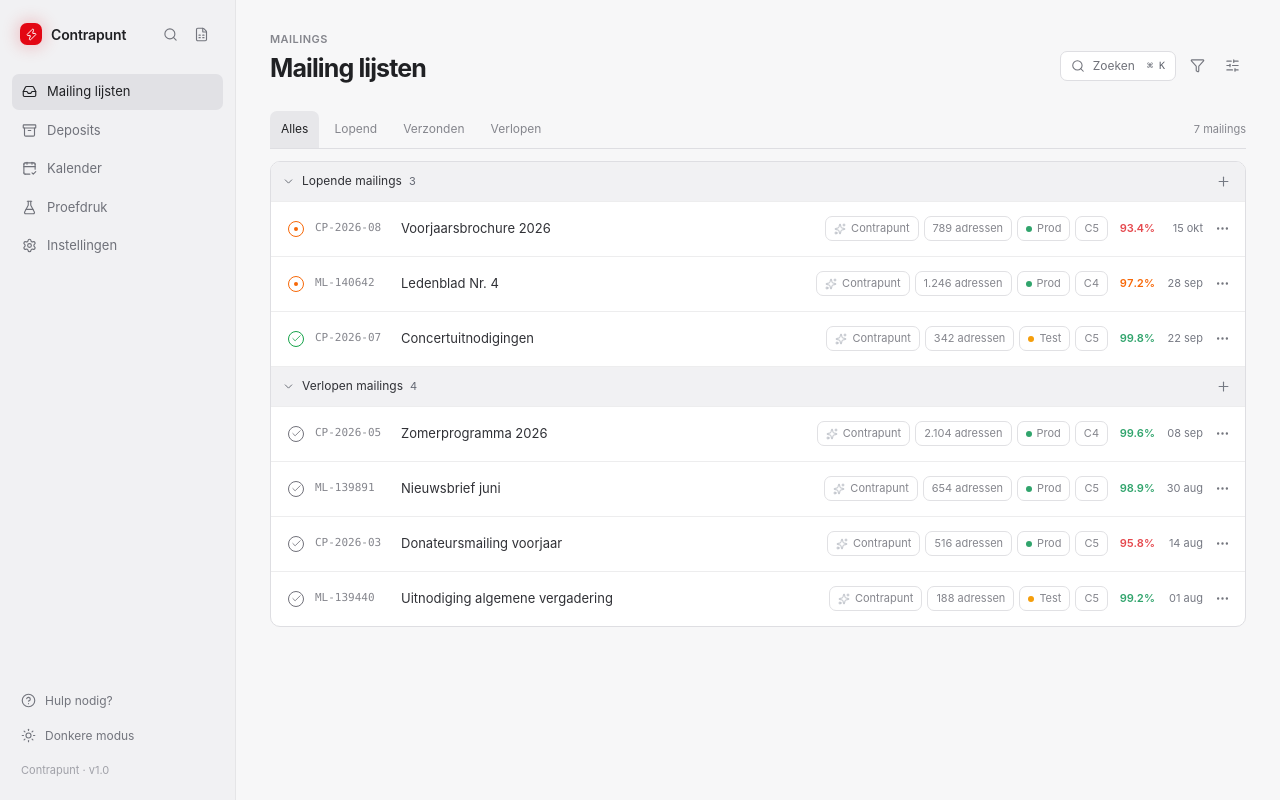
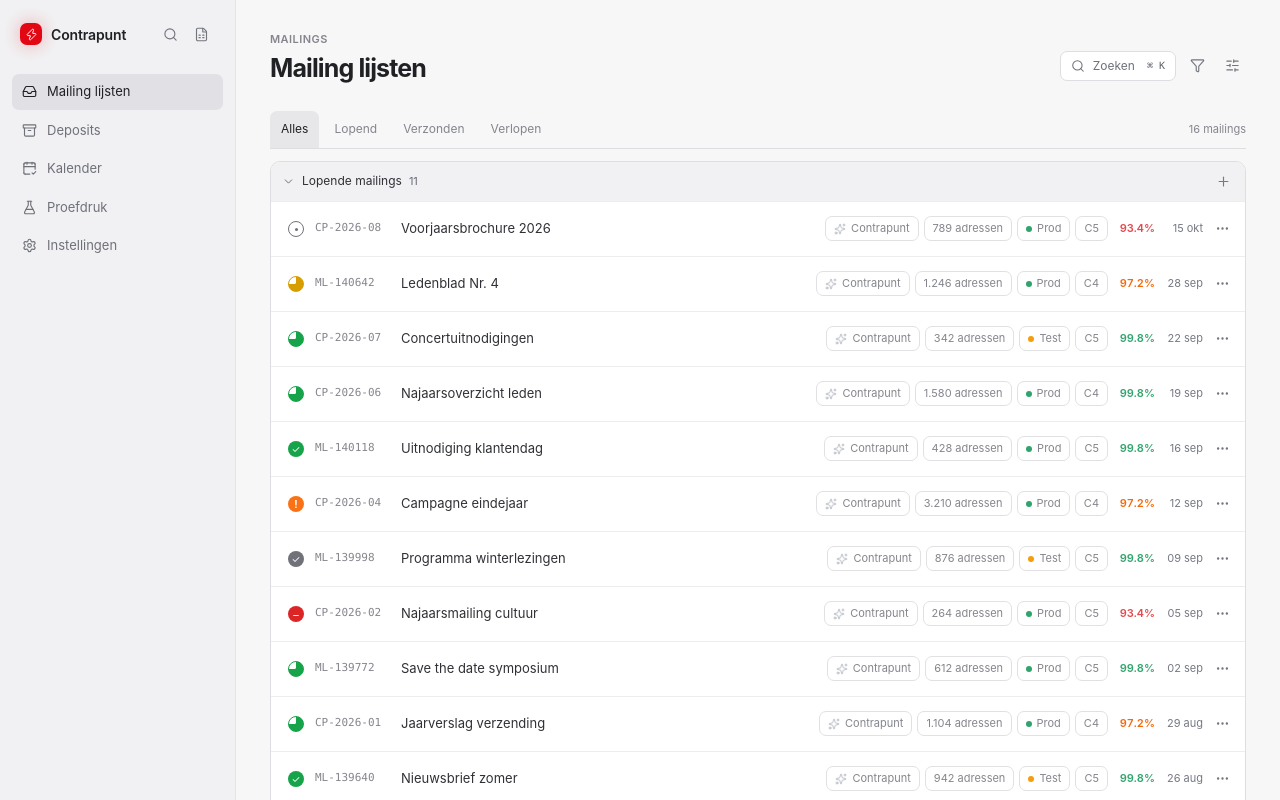
Before and after one commit to markminnoye/bpost-mcp, a Next.js app: page /preview in a window 1280 px wide. Shown: the top 800 px of the page. Built offline with nearby package versions, Linux system fonts and the light colour scheme.

Commit message:
Add eight mailing status examples

```diff
--- a/app/globals.css
+++ b/app/globals.css
@@ -90,3 +90,14 @@ button:focus-visible, input:focus-visible { outline: 2px solid #e30613; outline-
 .light-mode ::-webkit-scrollbar-track { background: #f1f1f3; }
 .light-mode ::-webkit-scrollbar-thumb { border-color: #f1f1f3; background: #c9c9ce; }
 @media (max-width: 640px) { .theme-toggle { font-size: 0; } }
+.status-opgeladen { color: #71717a; border: 1.5px solid currentColor; border-radius: 50%; background: transparent; }
+.status-gekoppeld { color: #d69e00; border: 1.5px solid currentColor; border-radius: 50%; background: conic-gradient(currentColor 0 270deg, transparent 270deg); }
+.status-geverifieerd, .status-gecontroleerd { color: #16a34a; border: 1.5px solid currentColor; border-radius: 50%; background: conic-gradient(currentColor 0 270deg, transparent 270deg); }
+.status-ingediend { color: #16a34a; border: 0; border-radius: 50%; background: currentColor; }
+.status-ingediend-actie-nodig { color: #f97316; border: 0; border-radius: 50%; background: currentColor; }
+.status-afgerond { color: #71717a; border: 0; border-radius: 50%; background: currentColor; }
+.status-ingetrokken { color: #dc2626; border: 0; border-radius: 50%; background: currentColor; }
+.status-opgeladen::after, .status-gekoppeld::after, .status-geverifieerd::after, .status-gecontroleerd::after { content: ""; display: block; width: 3px; height: 3px; margin: 3px; border-radius: 50%; background: currentColor; }
+.status-ingediend::after, .status-afgerond::after { content: "✓"; display: block; color: #fff; font-size: 10px; line-height: 13px; text-align: center; }
+.status-ingediend-actie-nodig::after { content: "!"; display: block; color: #fff; font-size: 10px; font-weight: 700; line-height: 13px; text-align: center; }
+.status-ingetrokken::after { content: "–"; display: block; color: #fff; font-size: 11px; line-height: 12px; text-align: center; }
--- a/app/preview/page.tsx
+++ b/app/preview/page.tsx
@@ -33,9 +33,18 @@ import {
 } from "lucide-react"
 
 const mailings = [
-  { id: "CP-2026-08", title: "Voorjaarsbrochure 2026", status: "Aangemaakt", group: "lopend", quality: 93.4, recipients: "789 adressen", mode: "Prod", format: "C5", date: "15 okt", priority: true },
-  { id: "ML-140642", title: "Ledenblad Nr. 4", status: "Aangemaakt", group: "lopend", quality: 97.2, recipients: "1.246 adressen", mode: "Prod", format: "C4", date: "28 sep", priority: false },
-  { id: "CP-2026-07", title: "Concertuitnodigingen", status: "Verzonden", group: "lopend", quality: 99.8, recipients: "342 adressen", mode: "Test", format: "C5", date: "22 sep", priority: true },
+  { id: "CP-2026-08", title: "Voorjaarsbrochure 2026", status: "Opgeladen", group: "lopend", quality: 93.4, recipients: "789 adressen", mode: "Prod", format: "C5", date: "15 okt", priority: true },
+  { id: "ML-140642", title: "Ledenblad Nr. 4", status: "Gekoppeld", group: "lopend", quality: 97.2, recipients: "1.246 adressen", mode: "Prod", format: "C4", date: "28 sep", priority: false },
+  { id: "CP-2026-07", title: "Concertuitnodigingen", status: "Geverifieerd", group: "lopend", quality: 99.8, recipients: "342 adressen", mode: "Test", format: "C5", date: "22 sep", priority: true },
+  { id: "CP-2026-06", title: "Najaarsoverzicht leden", status: "Gecontroleerd", group: "lopend", quality: 99.8, recipients: "1.580 adressen", mode: "Prod", format: "C4", date: "19 sep", priority: false },
+  { id: "ML-140118", title: "Uitnodiging klantendag", status: "Ingediend", group: "lopend", quality: 99.8, recipients: "428 adressen", mode: "Prod", format: "C5", date: "16 sep", priority: false },
+  { id: "CP-2026-04", title: "Campagne eindejaar", status: "Ingediend , (actie nodig)", group: "lopend", quality: 97.2, recipients: "3.210 adressen", mode: "Prod", format: "C4", date: "12 sep", priority: true },
+  { id: "ML-139998", title: "Programma winterlezingen", status: "Afgerond", group: "lopend", quality: 99.8, recipients: "876 adressen", mode: "Test", format: "C5", date: "09 sep", priority: false },
+  { id: "CP-2026-02", title: "Najaarsmailing cultuur", status: "Ingetrokken", group: "lopend", quality: 93.4, recipients: "264 adressen", mode: "Prod", format: "C5", date: "05 sep", priority: false },
+  { id: "ML-139772", title: "Save the date symposium", status: "Gecontroleerd", group: "lopend", quality: 99.8, recipients: "612 adressen", mode: "Prod", format: "C5", date: "02 sep", priority: false },
+  { id: "CP-2026-01", title: "Jaarverslag verzending", status: "Geverifieerd", group: "lopend", quality: 97.2, recipients: "1.104 adressen", mode: "Prod", format: "C4", date: "29 aug", priority: false },
+  { id: "ML-139640", title: "Nieuwsbrief zomer", status: "Ingediend", group: "lopend", quality: 99.8, recipients: "942 adressen", mode: "Test", format: "C5", date: "26 aug", priority: false },
+  { id: "ML-139891", title: "Nieuwsbrief juni", status: "Voorbij", group: "verlopen", quality: 98.9, recipients: "654 adressen", mode: "Prod", format: "C5", date: "30 aug", priority: false },
   { id: "CP-2026-05", title: "Zomerprogramma 2026", status: "Voorbij", group: "verlopen", quality: 99.6, recipients: "2.104 adressen", mode: "Prod", format: "C4", date: "08 sep", priority: false },
   { id: "ML-139891", title: "Nieuwsbrief juni", status: "Voorbij", group: "verlopen", quality: 98.9, recipients: "654 adressen", mode: "Prod", format: "C5", date: "30 aug", priority: false },
   { id: "CP-2026-03", title: "Donateursmailing voorjaar", status: "Voorbij", group: "verlopen", quality: 95.8, recipients: "516 adressen", mode: "Prod", format: "C5", date: "14 aug", priority: true },
@@ -47,9 +56,8 @@ function IconButton({ label, children, onClick }: { label: string; children: Rea
 }
 
 function StatusIcon({ status }: { status: string }) {
-  if (status === "Verzonden") return <span className="status-icon status-sent" role="img" aria-label="Verzonden"><Check /></span>
-  if (status === "Voorbij") return <span className="status-icon status-past" role="img" aria-label="Voorbij"><Check /></span>
-  return <span className="status-icon status-created" role="img" aria-label="Aangemaakt"><span /></span>
+  const statusClass = status.toLowerCase().replace(/[^a-z0-9]+/g, "-").replace(/^-|-$/g, "")
+  return <span className={`status-icon status-${statusClass}`} role="img" aria-label={status}><span /></span>
 }
 
 function Quality({ value }: { value: number }) {
@@ -83,7 +91,7 @@ function Property({ icon, label }: { icon: React.ReactNode; label: string }) { r
 function SearchModal({ onClose }: { onClose: () => void }) {
   const [query, setQuery] = useState("")
   const results = mailings.filter((mailing) => `${mailing.id} ${mailing.title}`.toLowerCase().includes(query.toLowerCase()))
-  return <div className="modal-backdrop" role="presentation" onMouseDown={(event) => event.target === event.currentTarget && onClose()}><section className="search-modal" role="dialog" aria-modal="true" aria-labelledby="search-title"><div className="search-input-wrap"><Search /><input autoFocus id="search-title" value={query} onChange={(event) => setQuery(event.target.value)} placeholder="Zoek in mailings, referenties of klant..." /><kbd>ESC</kbd></div><div className="search-tabs"><span className="tab active">Alles</span><span className="tab">Lopend</span><span className="tab">Verzonden</span><span className="tab">Verlopen</span></div><div className="search-results">{results.map((mailing) => <button key={mailing.id} className="search-result"><StatusIcon /><span><strong>{mailing.title}</strong><small>{mailing.id} · {mailing.recipients}</small></span><span className="result-date">{mailing.date}</span></button>)}{!results.length && <div className="empty-search">Geen mailings gevonden</div>}</div></section></div>
+  return <div className="modal-backdrop" role="presentation" onMouseDown={(event) => event.target === event.currentTarget && onClose()}><section className="search-modal" role="dialog" aria-modal="true" aria-labelledby="search-title"><div className="search-input-wrap"><Search /><input autoFocus id="search-title" value={query} onChange={(event) => setQuery(event.target.value)} placeholder="Zoek in mailings, referenties of klant..." /><kbd>ESC</kbd></div><div className="search-tabs"><span className="tab active">Alles</span><span className="tab">Lopend</span><span className="tab">Verzonden</span><span className="tab">Verlopen</span></div><div className="search-results">{results.map((mailing) => <button key={mailing.id} className="search-result"><StatusIcon status={mailing.status} /><span><strong>{mailing.title}</strong><small>{mailing.id} · {mailing.recipients}</small></span><span className="result-date">{mailing.date}</span></button>)}{!results.length && <div className="empty-search">Geen mailings gevonden</div>}</div></section></div>
 }
 
 export default function Page() {
```
